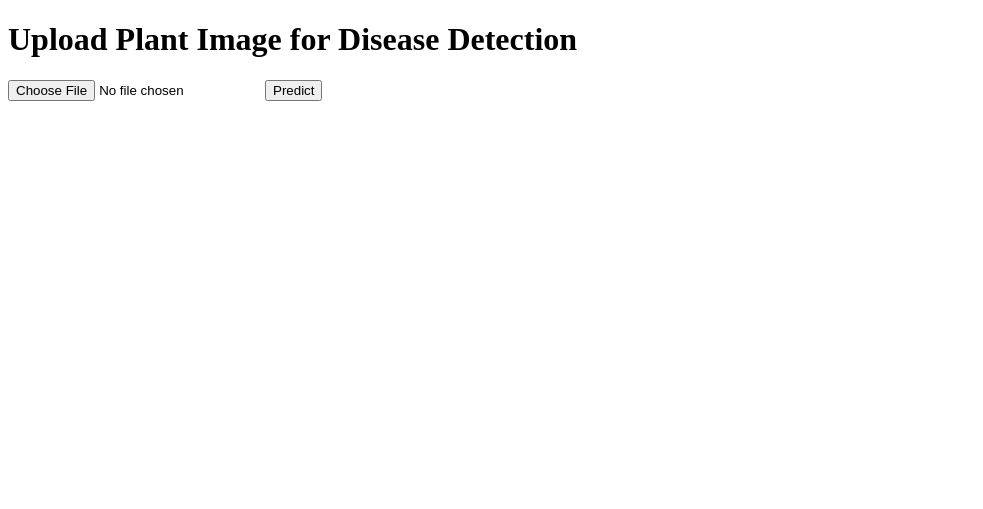
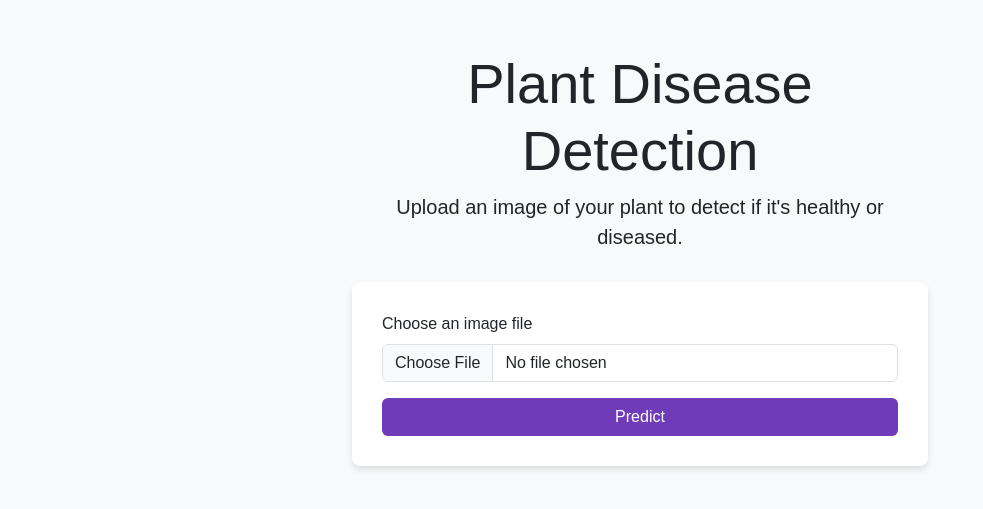
Before and after one commit to Vibha-Thomas/plant-disease-detection, a Flask app: page / in a window 1280 px wide. Shown: the top 509 px of the page, without its empty margins (0-983 px from the left). Run offline with Flask 3, Linux system fonts and the light colour scheme; some libraries are stand-ins or nearby versions.

Commit message:
Initial commit

```diff
--- a/app.py
+++ b/app.py
@@ -3,6 +3,7 @@ from tensorflow.keras.models import load_model
 from tensorflow.keras.preprocessing import image
 import numpy as np
 from io import BytesIO
+import os
 
 # Initialize the Flask app
 app = Flask(__name__)
--- a/templates/index.html
+++ b/templates/index.html
@@ -4,12 +4,56 @@
     <meta charset="UTF-8">
     <meta name="viewport" content="width=device-width, initial-scale=1.0">
     <title>Plant Disease Detection</title>
+    <!-- Bootstrap CSS CDN -->
+    <link href="https://cdn.jsdelivr.net/npm/bootstrap@5.3.0-alpha1/dist/css/bootstrap.min.css" rel="stylesheet" integrity="sha384-KyZXEJ5bK5iuK9H1H9O8lGMlGpXqFfBvC4TzMvlbF9yZ01stB6tT0cRxg0zT5t76" crossorigin="anonymous">
+    <style>
+        body {
+            background-color: #f8f9fa;
+            font-family: 'Arial', sans-serif;
+        }
+        .container {
+            max-width: 600px;
+            margin-top: 50px;
+        }
+        .header {
+            text-align: center;
+            margin-bottom: 30px;
+        }
+        .form-container {
+            background-color: #fff;
+            padding: 30px;
+            border-radius: 8px;
+            box-shadow: 0 4px 6px rgba(0,0,0,0.1);
+        }
+        .btn-submit {
+            background-color: #6f3bb8;
+            color: white;
+        }
+        .btn-submit:hover {
+            background-color: #013e7e;
+        }
+    </style>
 </head>
 <body>
-    <h1>Upload Plant Image for Disease Detection</h1>
-    <form action="/predict" method="POST" enctype="multipart/form-data">
-        <input type="file" name="file" required>
-        <button type="submit">Predict</button>
-    </form>
+    <div class="container">
+        <div class="header">
+            <h1 class="display-4">Plant Disease Detection</h1>
+            <p class="lead">Upload an image of your plant to detect if it's healthy or diseased.</p>
+        </div>
+
+        <div class="form-container">
+            <form action="/predict" method="POST" enctype="multipart/form-data">
+                <div class="mb-3">
+                    <label for="file" class="form-label">Choose an image file</label>
+                    <input type="file" name="file" id="file" class="form-control" required>
+                </div>
+                <button type="submit" class="btn btn-submit w-100">Predict</button>
+            </form>
+        </div>
+    </div>
+
+    <!-- Bootstrap JS and Popper.js -->
+    <script src="https://cdn.jsdelivr.net/npm/@popperjs/core@2.11.6/dist/umd/popper.min.js" integrity="sha384-oBqDVmMz4fnFO9gybN6zU1KOw2t6oT4USZtKpR5jlJ6I8iT5UBzYgmI32gITvH5J" crossorigin="anonymous"></script>
+    <script src="https://cdn.jsdelivr.net/npm/bootstrap@5.3.0-alpha1/dist/js/bootstrap.min.js" integrity="sha384-pzjw8f+ua7Kw1TIq0H1Ly5tF3+c2F0+4L5E4b6/U4WRBjpBRrjG8FYWSjxT0p3db" crossorigin="anonymous"></script>
 </body>
 </html>
```
Also changed, not shown: templates/result.html (+38 -3 lines), 2 other files.
